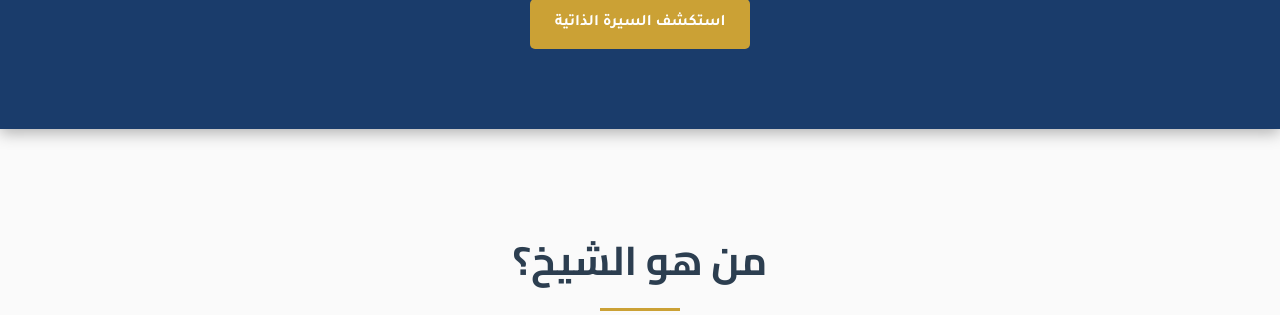
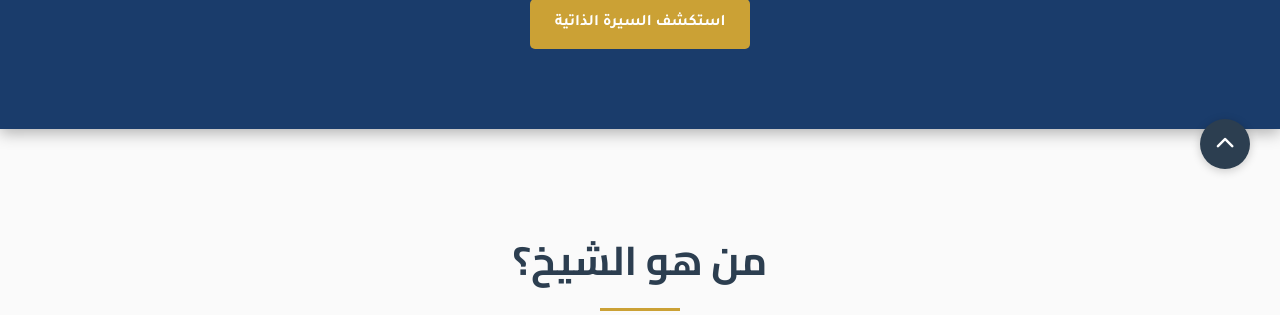
Before and after one commit to srab1980/ShTahan, a Flask app: page / in a window 1280 px wide. Shown: the part 601-916 px from the top of the page. Run offline with Flask 3, Linux system fonts and the light colour scheme; data that the repository does not hold is empty.

Commit message:
Fix: Resolved issue preventing the "back to top" button from being visible.  The button is now always visible and functional.
Replit-Commit-Author: Agent
Replit-Commit-Session-Id: 1ff1f280-4fb3-4e5e-b5ef-e0f3e47dc461
Replit-Commit-Screenshot-Url: https://storage.googleapis.com/screenshot-production-us-central1/42c516af-18fc-4cd7-a039-196a65dfcd37/978328cc-6941-4f1d-8f82-4df777d0b474.jpg

```diff
--- a/static/css/style.css
+++ b/static/css/style.css
@@ -956,7 +956,7 @@ img {
 #back-to-top {
     position: fixed;
     bottom: 30px;
-    right: 30px; /* تغيير من left إلى right للتناسب مع RTL */
+    right: 30px; /* للتناسب مع RTL */
     width: 50px;
     height: 50px;
     background-color: var(--main-color);
@@ -966,16 +966,11 @@ img {
     justify-content: center;
     align-items: center;
     cursor: pointer;
-    opacity: 0;
-    visibility: hidden;
+    opacity: 1;
+    visibility: visible;
     transition: all 0.4s ease;
     box-shadow: 0 2px 10px rgba(0, 0, 0, 0.2);
     z-index: 999;
-}
-
-#back-to-top.visible {
-    opacity: 1;
-    visibility: visible;
 }
 
 #back-to-top:hover {
--- a/static/js/back-to-top.js
+++ b/static/js/back-to-top.js
@@ -3,6 +3,7 @@
  * Handles the back to top button functionality
  */
 document.addEventListener('DOMContentLoaded', function() {
+    // Get the button element
     const backToTopBtn = document.getElementById('back-to-top');
 
     if (!backToTopBtn) {
@@ -10,22 +11,9 @@ document.addEventListener('DOMContentLoaded', function() {
         return;
     }
 
-    // Show/hide the button based on scroll position
-    window.addEventListener('scroll', function() {
-        if (window.scrollY > 300) {
-            backToTopBtn.classList.add('visible');
-        } else {
-            backToTopBtn.classList.remove('visible');
-        }
-    });
-
-    // Force check on page load in case we're already scrolled down
-    if (window.scrollY > 300) {
-        backToTopBtn.classList.add('visible');
-    }
-
-    // Scroll to top when clicked
-    backToTopBtn.addEventListener('click', function() {
+    // Add click event listener
+    backToTopBtn.addEventListener('click', function(e) {
+        e.preventDefault();
         console.log('Back to top button clicked');
         window.scrollTo({
             top: 0,
@@ -33,6 +21,5 @@ document.addEventListener('DOMContentLoaded', function() {
         });
     });
 
-    // Debug info
     console.log('Back to top button initialized');
 });
```
